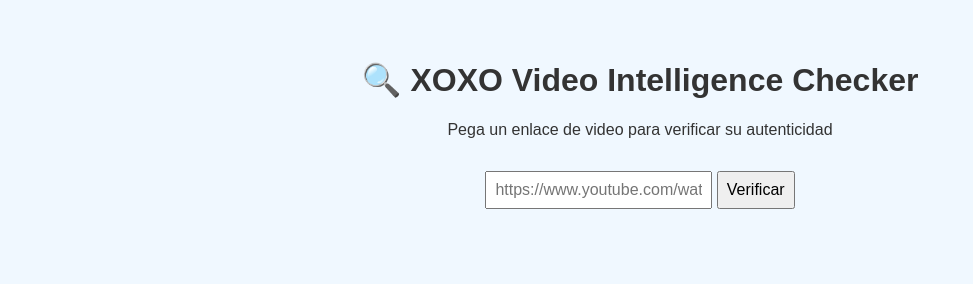
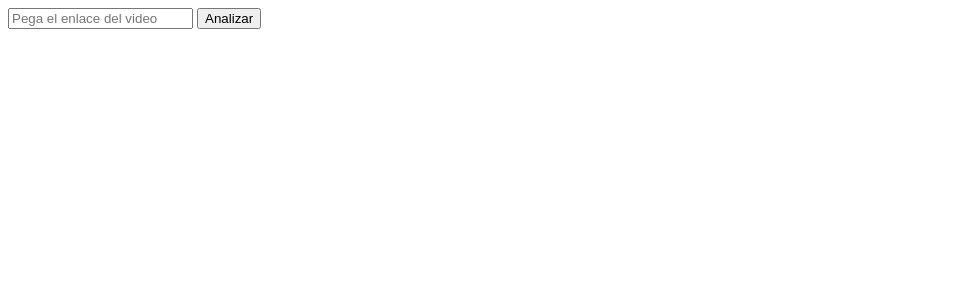
Before and after one commit to Thrumanshow/HormigasAIS-video-intelligence-checker, a plain HTML site: page frontend/index.html in a window 1280 px wide. Shown: the whole page, without its empty margins (0-973 px from the left). Drawn offline with Linux system fonts and the light colour scheme.

Commit message:
Update index.html

```diff
--- a/frontend/index.html
+++ b/frontend/index.html
@@ -1,50 +1,25 @@
 <!-- frontend/index.html -->
 
-<!DOCTYPE html>
-<html lang="es">
-<head>
-  <meta charset="UTF-8" />
-  <meta name="viewport" content="width=device-width, initial-scale=1.0"/>
-  <title>XOXO Verificador de Videos</title>
-  <style>
-    body {
-      font-family: Arial, sans-serif;
-      background: #f0f8ff;
-      color: #333;
-      text-align: center;
-      padding: 2rem;
-    }
-    input, button {
-      padding: 0.5rem;
-      font-size: 1rem;
-      margin-top: 1rem;
-    }
-    .signal {
-      margin-top: 2rem;
-      font-weight: bold;
-      font-size: 1.2rem;
-    }
-  </style>
-</head>
-<body>
-  <h1>🔍 XOXO Video Intelligence Checker</h1>
-  <p>Pega un enlace de video para verificar su autenticidad</p>
-  <input type="text" id="videoURL" placeholder="https://www.youtube.com/watch?v=..." />
-  <button onclick="checkVideo()">Verificar</button>
-  <div class="signal" id="result"></div>
+<input type="text" id="videoUrl" placeholder="Pega el enlace del video">
+<button onclick="checkVideo()">Analizar</button>
+<div id="result"></div>
 
 <script>
 async function checkVideo() {
-      const url = document.getElementById("videoURL").value;
-      const res = await fetch("https://xoxo-ai-backend.onrender.com/analyze", {
-        method: "POST",
-        headers: { "Content-Type": "application/json" },
-        body: JSON.stringify({ video_url: url }),
+    const url = document.getElementById('videoUrl').value;
+    const res = await fetch('https://xoxo-ai-backend.onrender.com/analyze', {
+        method: 'POST',
+        headers: {'Content-Type': 'application/json'},
+        body: JSON.stringify({ url })
     });
     const data = await res.json();
-      document.getElementById("result").innerText =
-        `🔹 Estado: ${data.authenticity} \n🔸 Señal: ${data.signal}`;
+    const resultDiv = document.getElementById('result');
+    if(data.signal === 'green') {
+        resultDiv.innerText = '💡 El video parece auténtico.';
+        resultDiv.style.color = 'green';
+    } else {
+        resultDiv.innerText = '💡 El video parece generado por IA.';
+        resultDiv.style.color = 'blue';
+    }
 }
           </script>
-</body>
-</html>
```
Lines whose indentation alone changed are shown as unchanged.
